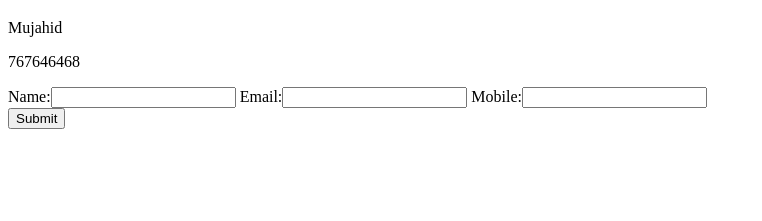
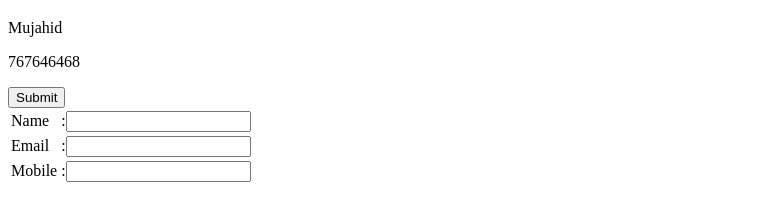
Before and after one commit to mujahid745/cv, a plain HTML site: page contact.html in a window 1280 px wide. Shown: the part 61-282 px from the top of the page, without its empty margins (0-762 px from the left). Drawn offline with Linux system fonts and the light colour scheme.

Commit message:
contact.html
Edited again

```diff
--- a/contact.html
+++ b/contact.html
@@ -10,10 +10,21 @@
     <p>Mujahid</p>
     <p>767646468</p>
     <form>
-        Name:<input type= "text" name ="username"/>
-        Email:<input type= "email" name ="email"/>
-        Mobile:<input type= "mobile" name ="mobile"/><br>
+      <table>
+          <tr>
+             <td>Name</td>
+             <td>:<input type= "text" name ="username"/></td>
+          </tr>
+        <tr>
+             <td>Email</td>
+             <td>:<input type= "email" name ="email"/></td>
+          </tr>
+           <tr>
+             <td>Mobile</td>
+             <td>:<input type= "mobile" name ="mobile"/></td>
+          </tr>
         <input type= "submit" name ="save"/>
+       </table>
     </form>
 </body>
 </html>
```
